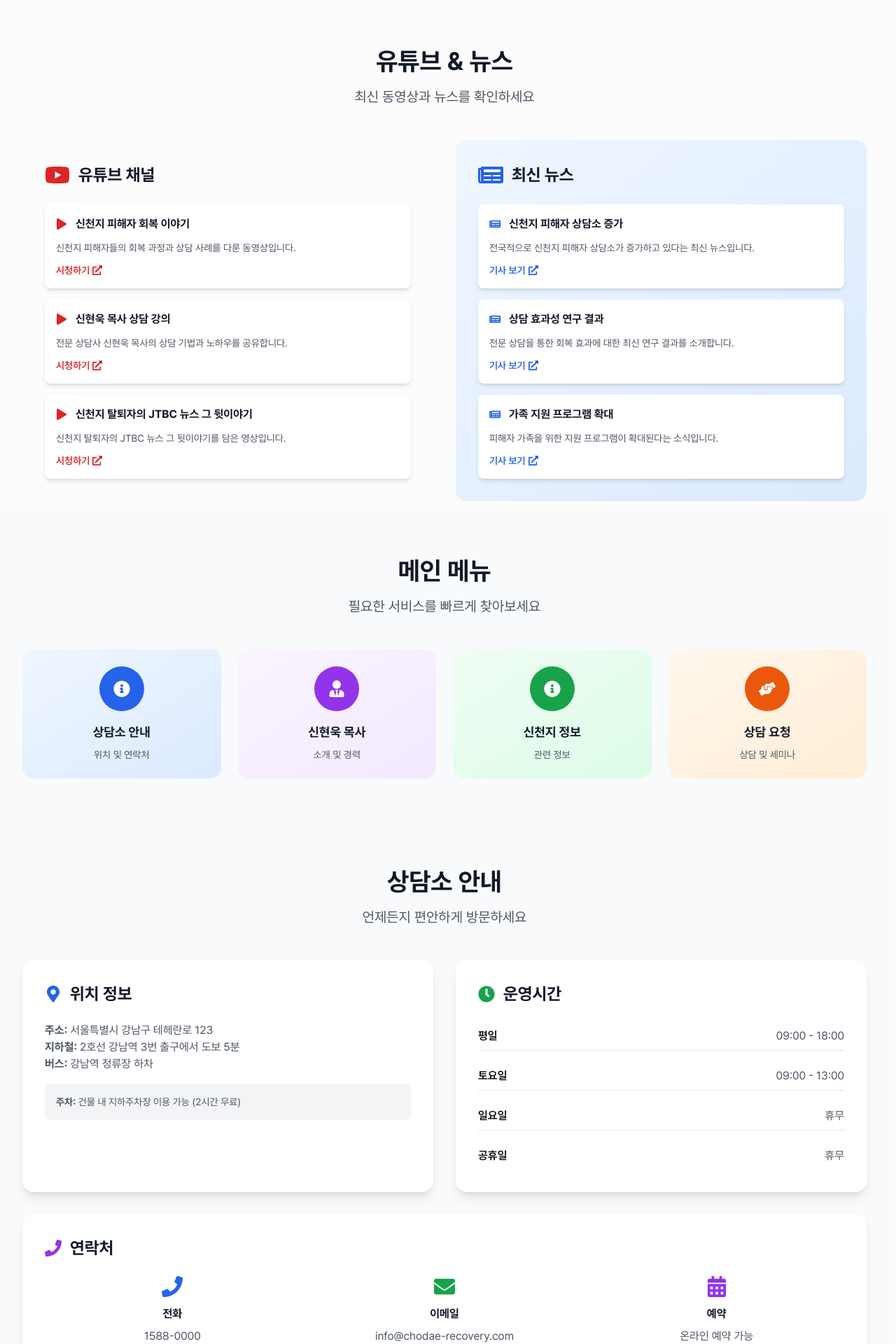
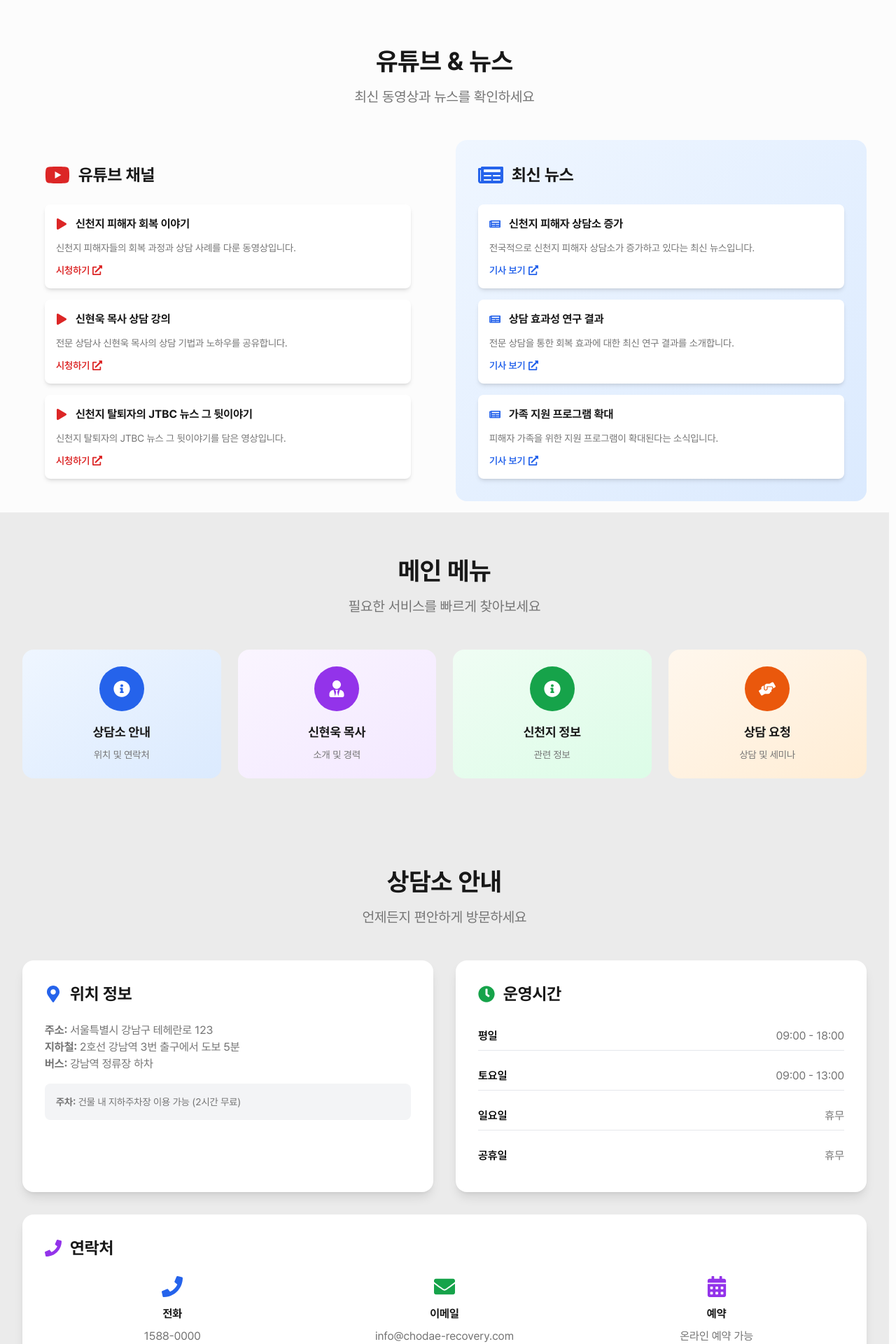
Before and after one commit to ChodaeDev/frontend-public, a React (Vite) app in the folder frontend/: page /home in a window 1280 px wide. Shown: the part 420-2340 px from the top of the page at 70% size. Built offline with nearby package versions, Linux system fonts and the light colour scheme.

Commit message:
style: homepage 다크모드 스타일 일부 지원한다

```diff
--- a/frontend/src/pages/HomePage.tsx
+++ b/frontend/src/pages/HomePage.tsx
@@ -14,10 +14,10 @@
       <section className={'relative overflow-hidden'}>
         <div className={'mx-auto max-w-7xl px-4 py-20 sm:px-6 lg:px-8'}>
           <div className={'text-center'}>
-            <h1 className={'mb-6 text-3xl font-bold text-gray-900 md:text-3xl'}>
+            <h1 className={'mb-6 text-3xl font-bold text-sub md:text-3xl'}>
               {'구리 이단상담소는 당신의 회복을 위해 기도합니다.'}
             </h1>
-            <p className={'md:text-1xl mx-auto mb-8 max-w-3xl text-xl text-gray-600'}>
+            <p className={'md:text-1xl mx-auto mb-8 max-w-3xl text-xl text-gray3'}>
               {'"너희 중에 어떤 사람이 양 백 마리가 있는데 그 중의 하나를 잃으면'}<br />{'아흔아홉 마리를 들에 두고 그 잃은 것을 찾아내기까지 찾아다니지 아니하겠느냐'}<br />{'또 찾아낸즉 즐거워 어깨에 메고 집에 와서 그 벗과 이웃을 불러 모으고 말하되'}<br />{'나와 함께 즐기자 나의 잃은 양을 찾아내었노라 하리라"'}<br />
               {'- 누가복음 15장 4~6절 말씀 -'}
             </p>
@@ -40,8 +40,8 @@
       <section className={'py-4'}>
         <div className={'mx-auto max-w-7xl px-4 sm:px-6 lg:px-8'}>
           <div className={'mb-12 text-center'}>
-            <h2 className={'mb-4 text-4xl font-bold text-gray-900'}>{'유튜브 & 뉴스'}</h2>
-            <p className={'text-xl text-gray-600'}>{'최신 동영상과 뉴스를 확인하세요'}</p>
+            <h2 className={'mb-4 text-4xl font-bold text-sub'}>{'유튜브 & 뉴스'}</h2>
+            <p className={'text-xl text-gray3'}>{'최신 동영상과 뉴스를 확인하세요'}</p>
           </div>
 
           <div className={'grid grid-cols-1 gap-8 lg:grid-cols-2'}>
@@ -49,15 +49,15 @@
             <div className={'rounded-2xl p-8'}>
               <div className={'mb-6 flex items-center gap-3'}>
                 <FaYoutube className={'text-4xl text-red-600'} />
-                <h3 className={'text-2xl font-bold text-gray-900'}>{'유튜브 채널'}</h3>
+                <h3 className={'text-2xl font-bold text-sub'}>{'유튜브 채널'}</h3>
               </div>
               <div className={'space-y-4'}>
                 <div className={'rounded-lg bg-white p-4 shadow-md'}>
                   <div className={'mb-3 flex items-center gap-3'}>
                     <FaPlay className={'text-red-600'} />
-                    <h4 className={'font-bold text-gray-900'}>{'신천지 피해자 회복 이야기'}</h4>
+                    <h4 className={'font-bold text-sub'}>{'신천지 피해자 회복 이야기'}</h4>
                   </div>
-                  <p className={'mb-3 text-sm text-gray-600'}>{'신천지 피해자들의 회복 과정과 상담 사례를 다룬 동영상입니다.'}</p>
+                  <p className={'mb-3 text-sm text-gray3'}>{'신천지 피해자들의 회복 과정과 상담 사례를 다룬 동영상입니다.'}</p>
                   <a href={'https://youtu.be/nJSVB8jSn6k'} target={'_blank'} rel={'noopener noreferrer'} className={'flex items-center gap-1 text-sm font-semibold text-red-600 hover:text-red-700'}>
                     {'시청하기 '}<FaExternalLinkAlt />
                   </a>
@@ -66,9 +66,9 @@
                 <div className={'rounded-lg bg-white p-4 shadow-md'}>
                   <div className={'mb-3 flex items-center gap-3'}>
                     <FaPlay className={'text-red-600'} />
-                    <h4 className={'font-bold text-gray-900'}>{'신현욱 목사 상담 강의'}</h4>
+                    <h4 className={'font-bold text-sub'}>{'신현욱 목사 상담 강의'}</h4>
                   </div>
-                  <p className={'mb-3 text-sm text-gray-600'}>{'전문 상담사 신현욱 목사의 상담 기법과 노하우를 공유합니다.'}</p>
+                  <p className={'mb-3 text-sm text-gray3'}>{'전문 상담사 신현욱 목사의 상담 기법과 노하우를 공유합니다.'}</p>
                   <a href={'https://youtu.be/esIwH0zghVA'} target={'_blank'} rel={'noopener noreferrer'} className={'flex items-center gap-1 text-sm font-semibold text-red-600 hover:text-red-700'}>
                     {'시청하기 '}<FaExternalLinkAlt />
                   </a>
@@ -77,9 +77,9 @@
                 <div className={'rounded-lg bg-white p-4 shadow-md'}>
                   <div className={'mb-3 flex items-center gap-3'}>
                     <FaPlay className={'text-red-600'} />
-                    <h4 className={'font-bold text-gray-900'}>{'신천지 탈퇴자의 JTBC 뉴스 그 뒷이야기'}</h4>
+                    <h4 className={'font-bold text-sub'}>{'신천지 탈퇴자의 JTBC 뉴스 그 뒷이야기'}</h4>
                   </div>
-                  <p className={'mb-3 text-sm text-gray-600'}>{'신천지 탈퇴자의 JTBC 뉴스 그 뒷이야기를 담은 영상입니다.'}</p>
+                  <p className={'mb-3 text-sm text-gray3'}>{'신천지 탈퇴자의 JTBC 뉴스 그 뒷이야기를 담은 영상입니다.'}</p>
                   <a href={'https://youtu.be/Oy9GkdPuWno'} target={'_blank'} rel={'noopener noreferrer'} className={'flex items-center gap-1 text-sm font-semibold text-red-600 hover:text-red-700'}>
                     {'시청하기 '}<FaExternalLinkAlt />
                   </a>
@@ -91,15 +91,15 @@
             <div className={'from-blue-50 to-blue-100 rounded-2xl bg-gradient-to-br p-8'}>
               <div className={'mb-6 flex items-center gap-3'}>
                 <FaNewspaper className={'text-blue-600 text-4xl'} />
-                <h3 className={'text-2xl font-bold text-gray-900'}>{'최신 뉴스'}</h3>
+                <h3 className={'text-2xl font-bold text-sub'}>{'최신 뉴스'}</h3>
               </div>
               <div className={'space-y-4'}>
                 <div className={'rounded-lg bg-white p-4 shadow-md'}>
                   <div className={'mb-3 flex items-center gap-3'}>
                     <FaNewspaper className={'text-blue-600'} />
-                    <h4 className={'font-bold text-gray-900'}>{'신천지 피해자 상담소 증가'}</h4>
+                    <h4 className={'font-bold text-sub'}>{'신천지 피해자 상담소 증가'}</h4>
                   </div>
-                  <p className={'mb-3 text-sm text-gray-600'}>{'전국적으로 신천지 피해자 상담소가 증가하고 있다는 최신 뉴스입니다.'}</p>
+                  <p className={'mb-3 text-sm text-gray3'}>{'전국적으로 신천지 피해자 상담소가 증가하고 있다는 최신 뉴스입니다.'}</p>
                   <a href={'#'} className={'text-blue-600 hover:text-blue-700 flex items-center gap-1 text-sm font-semibold'}>
                     {'기사 보기 '}<FaExternalLinkAlt />
                   </a>
@@ -108,9 +108,9 @@
                 <div className={'rounded-lg bg-white p-4 shadow-md'}>
                   <div className={'mb-3 flex items-center gap-3'}>
                     <FaNewspaper className={'text-blue-600'} />
-                    <h4 className={'font-bold text-gray-900'}>{'상담 효과성 연구 결과'}</h4>
+                    <h4 className={'font-bold text-sub'}>{'상담 효과성 연구 결과'}</h4>
                   </div>
-                  <p className={'mb-3 text-sm text-gray-600'}>{'전문 상담을 통한 회복 효과에 대한 최신 연구 결과를 소개합니다.'}</p>
+                  <p className={'mb-3 text-sm text-gray3'}>{'전문 상담을 통한 회복 효과에 대한 최신 연구 결과를 소개합니다.'}</p>
                   <a href={'#'} className={'text-blue-600 hover:text-blue-700 flex items-center gap-1 text-sm font-semibold'}>
                     {'기사 보기 '}<FaExternalLinkAlt />
                   </a>
@@ -119,9 +119,9 @@
                 <div className={'rounded-lg bg-white p-4 shadow-md'}>
                   <div className={'mb-3 flex items-center gap-3'}>
                     <FaNewspaper className={'text-blue-600'} />
-                    <h4 className={'font-bold text-gray-900'}>{'가족 지원 프로그램 확대'}</h4>
+                    <h4 className={'font-bold text-sub'}>{'가족 지원 프로그램 확대'}</h4>
                   </div>
-                  <p className={'mb-3 text-sm text-gray-600'}>{'피해자 가족을 위한 지원 프로그램이 확대된다는 소식입니다.'}</p>
+                  <p className={'mb-3 text-sm text-gray3'}>{'피해자 가족을 위한 지원 프로그램이 확대된다는 소식입니다.'}</p>
                   <a href={'#'} className={'text-blue-600 hover:text-blue-700 flex items-center gap-1 text-sm font-semibold'}>
                     {'기사 보기 '}<FaExternalLinkAlt />
                   </a>
@@ -133,11 +133,11 @@
       </section>
 
       {/* Quick Navigation Section */}
-      <section className={'bg-gray-50 py-16'}>
+      <section className={'bg-gray9 py-16'}>
         <div className={'mx-auto max-w-7xl px-4 sm:px-6 lg:px-8'}>
           <div className={'mb-12 text-center'}>
-            <h2 className={'mb-4 text-4xl font-bold text-gray-900'}>{'메인 메뉴'}</h2>
-            <p className={'text-xl text-gray-600'}>{'필요한 서비스를 빠르게 찾아보세요'}</p>
+            <h2 className={'mb-4 text-4xl font-bold text-sub'}>{'메인 메뉴'}</h2>
+            <p className={'text-xl text-gray3'}>{'필요한 서비스를 빠르게 찾아보세요'}</p>
           </div>
 
           <div className={'grid grid-cols-2 gap-6 md:grid-cols-4'}>
@@ -148,8 +148,8 @@
               <div className={'bg-blue-600 mx-auto mb-4 flex size-16 items-center justify-center rounded-full'}>
                 <FaInfoCircle className={'text-2xl text-white'} />
               </div>
-              <h3 className={'mb-2 text-lg font-bold text-gray-900'}>{'상담소 안내'}</h3>
-              <p className={'text-sm text-gray-600'}>{'위치 및 연락처'}</p>
+              <h3 className={'mb-2 text-lg font-bold text-sub'}>{'상담소 안내'}</h3>
+              <p className={'text-sm text-gray3'}>{'위치 및 연락처'}</p>
             </div>
 
             <div
@@ -159,8 +159,8 @@
               <div className={'mx-auto mb-4 flex size-16 items-center justify-center rounded-full bg-purple-600'}>
                 <FaUserTie className={'text-2xl text-white'} />
               </div>
-              <h3 className={'mb-2 text-lg font-bold text-gray-900'}>{'신현욱 목사'}</h3>
-              <p className={'text-sm text-gray-600'}>{'소개 및 경력'}</p>
+              <h3 className={'mb-2 text-lg font-bold text-sub'}>{'신현욱 목사'}</h3>
+              <p className={'text-sm text-gray3'}>{'소개 및 경력'}</p>
             </div>
 
             <div
@@ -170,8 +170,8 @@
               <div className={'mx-auto mb-4 flex size-16 items-center justify-center rounded-full bg-green-600'}>
                 <FaInfoCircle className={'text-2xl text-white'} />
               </div>
-              <h3 className={'mb-2 text-lg font-bold text-gray-900'}>{'신천지 정보'}</h3>
-              <p className={'text-sm text-gray-600'}>{'관련 정보'}</p>
+              <h3 className={'mb-2 text-lg font-bold text-sub'}>{'신천지 정보'}</h3>
+              <p className={'text-sm text-gray3'}>{'관련 정보'}</p>
             </div>
 
             <div
@@ -181,35 +181,35 @@
               <div className={'bg-orange-600 mx-auto mb-4 flex size-16 items-center justify-center rounded-full'}>
                 <FaHandsHelping className={'text-2xl text-white'} />
               </div>
-              <h3 className={'mb-2 text-lg font-bold text-gray-900'}>{'상담 요청'}</h3>
-              <p className={'text-sm text-gray-600'}>{'상담 및 세미나'}</p>
+              <h3 className={'mb-2 text-lg font-bold text-sub'}>{'상담 요청'}</h3>
+              <p className={'text-sm text-gray3'}>{'상담 및 세미나'}</p>
             </div>
           </div>
         </div>
       </section>
 
       {/* Counseling Center Info Section */}
-      <section className={'bg-gray-50 py-16'}>
+      <section className={'bg-gray9 py-16'}>
         <div className={'mx-auto max-w-7xl px-4 sm:px-6 lg:px-8'}>
           <div className={'mb-12 text-center'}>
-            <h2 className={'mb-4 text-4xl font-bold text-gray-900'}>{'상담소 안내'}</h2>
-            <p className={'text-xl text-gray-600'}>{'언제든지 편안하게 방문하세요'}</p>
+            <h2 className={'mb-4 text-4xl font-bold text-sub'}>{'상담소 안내'}</h2>
+            <p className={'text-xl text-gray3'}>{'언제든지 편안하게 방문하세요'}</p>
           </div>
 
           <div className={'grid grid-cols-1 gap-8 md:grid-cols-2'}>
             <div className={'rounded-2xl bg-white p-8 shadow-lg'}>
-              <h3 className={'mb-6 flex items-center gap-3 text-2xl font-bold text-gray-900'}>
+              <h3 className={'mb-6 flex items-center gap-3 text-2xl font-bold text-sub'}>
                 <FaMapMarkerAlt className={'text-blue-600'} />
                 {'위치 정보'}
               </h3>
               <div className={'space-y-4'}>
-                <p className={'text-gray-600'}>
+                <p className={'text-gray3'}>
                   <strong>{'주소:'}</strong>{' 서울특별시 강남구 테헤란로 123'}<br />
                   <strong>{'지하철:'}</strong>{' 2호선 강남역 3번 출구에서 도보 5분'}<br />
                   <strong>{'버스:'}</strong> {'강남역 정류장 하차'}
                 </p>
                 <div className={'rounded-lg bg-gray-100 p-4'}>
-                  <p className={'text-sm text-gray-600'}>
+                  <p className={'text-sm text-gray3'}>
                     <strong>{'주차:'}</strong> {'건물 내 지하주차장 이용 가능 (2시간 무료)'}
                   </p>
                 </div>
@@ -217,51 +217,51 @@
             </div>
 
             <div className={'rounded-2xl bg-white p-8 shadow-lg'}>
-              <h3 className={'mb-6 flex items-center gap-3 text-2xl font-bold text-gray-900'}>
+              <h3 className={'mb-6 flex items-center gap-3 text-2xl font-bold text-sub'}>
                 <FaClock className={'text-green-600'} />
                 {'운영시간'}
               </h3>
               <div className={'space-y-4'}>
                 <div className={'flex items-center justify-between border-b border-gray-200 py-2'}>
                   <span className={'font-semibold'}>{'평일'}</span>
-                  <span className={'text-gray-600'}>{'09:00 - 18:00'}</span>
+                  <span className={'text-gray3'}>{'09:00 - 18:00'}</span>
                 </div>
                 <div className={'flex items-center justify-between border-b border-gray-200 py-2'}>
                   <span className={'font-semibold'}>{'토요일'}</span>
-                  <span className={'text-gray-600'}>{'09:00 - 13:00'}</span>
+                  <span className={'text-gray3'}>{'09:00 - 13:00'}</span>
                 </div>
                 <div className={'flex items-center justify-between border-b border-gray-200 py-2'}>
                   <span className={'font-semibold'}>{'일요일'}</span>
-                  <span className={'text-gray-600'}>{'휴무'}</span>
+                  <span className={'text-gray3'}>{'휴무'}</span>
                 </div>
                 <div className={'flex items-center justify-between py-2'}>
                   <span className={'font-semibold'}>{'공휴일'}</span>
-                  <span className={'text-gray-600'}>{'휴무'}</span>
+                  <span className={'text-gray3'}>{'휴무'}</span>
                 </div>
               </div>
             </div>
           </div>
 
           <div className={'mt-8 rounded-2xl bg-white p-8 shadow-lg'}>
-            <h3 className={'mb-6 flex items-center gap-3 text-2xl font-bold text-gray-900'}>
+            <h3 className={'mb-6 flex items-center gap-3 text-2xl font-bold text-sub'}>
               <FaPhone className={'text-purple-600'} />
               {'연락처'}
             </h3>
             <div className={'grid grid-cols-1 gap-6 md:grid-cols-3'}>
               <div className={'text-center'}>
                 <FaPhone className={'text-blue-600 mx-auto mb-3 text-3xl'} />
-                <h4 className={'mb-2 font-bold text-gray-900'}>{'전화'}</h4>
-                <p className={'text-gray-600'}>{'1588-0000'}</p>
+                <h4 className={'mb-2 font-bold text-sub'}>{'전화'}</h4>
+                <p className={'text-gray3'}>{'1588-0000'}</p>
               </div>
               <div className={'text-center'}>
                 <FaEnvelope className={'mx-auto mb-3 text-3xl text-green-600'} />
-                <h4 className={'mb-2 font-bold text-gray-900'}>{'이메일'}</h4>
-                <p className={'text-gray-600'}>{'info@chodae-recovery.com'}</p>
+                <h4 className={'mb-2 font-bold text-sub'}>{'이메일'}</h4>
+                <p className={'text-gray3'}>{'info@chodae-recovery.com'}</p>
               </div>
               <div className={'text-center'}>
                 <FaCalendarAlt className={'mx-auto mb-3 text-3xl text-purple-600'} />
-                <h4 className={'mb-2 font-bold text-gray-900'}>{'예약'}</h4>
-                <p className={'text-gray-600'}>{'온라인 예약 가능'}</p>
+                <h4 className={'mb-2 font-bold text-sub'}>{'예약'}</h4>
+                <p className={'text-gray3'}>{'온라인 예약 가능'}</p>
               </div>
             </div>
           </div>
@@ -291,28 +291,28 @@
       </section>
 
       {/* Footer */}
-      <footer className={'bg-gray-900 py-12 text-white'}>
+      <footer className={'bg-slate-900 py-12'}>
         <div className={'mx-auto max-w-7xl px-4 sm:px-6 lg:px-8'}>
           <div className={'grid grid-cols-1 gap-8 md:grid-cols-3'}>
             <div>
-              <h3 className={'mb-4 text-xl font-bold'}>{'초대회복상담소'}</h3>
+              <h3 className={'mb-4 text-xl font-bold text-white'}>{'초대회복상담소'}</h3>
               <p className={'text-gray-400'}>
                 {'전문적인 상담 서비스로 여러분의 회복을 돕습니다.'}
               </p>
             </div>
             <div>
-              <h3 className={'mb-4 text-xl font-bold'}>{'연락처'}</h3>
+              <h3 className={'mb-4 text-xl font-bold text-white'}>{'연락처'}</h3>
               <p className={'text-gray-400'}>{'전화: 1588-0000'}</p>
               <p className={'text-gray-400'}>{'이메일: info@chodae-recovery.com'}</p>
             </div>
             <div>
-              <h3 className={'mb-4 text-xl font-bold'}>{'운영시간'}</h3>
+              <h3 className={'mb-4 text-xl font-bold text-white'}>{'운영시간'}</h3>
               <p className={'text-gray-400'}>{'평일: 09:00 - 18:00'}</p>
               <p className={'text-gray-400'}>{'토요일: 09:00 - 13:00'}</p>
             </div>
           </div>
           <div className={'mt-8 border-t border-gray-800 pt-8 text-center text-gray-400'}>
-            <p>{'&copy; 2024 초대회복상담소. All rights reserved.'}</p>
+            <p>{'© 2024 초대회복상담소. All rights reserved.'}</p>
           </div>
         </div>
       </footer>
```
